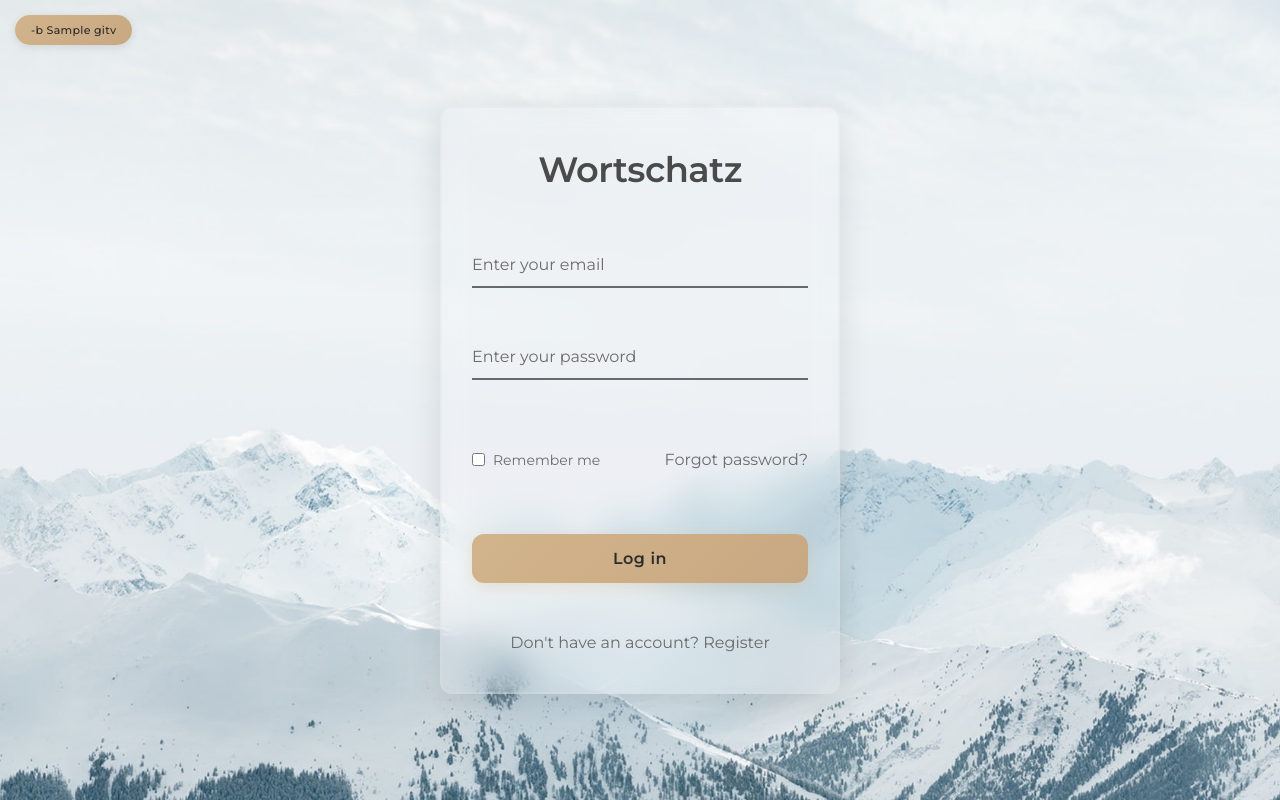
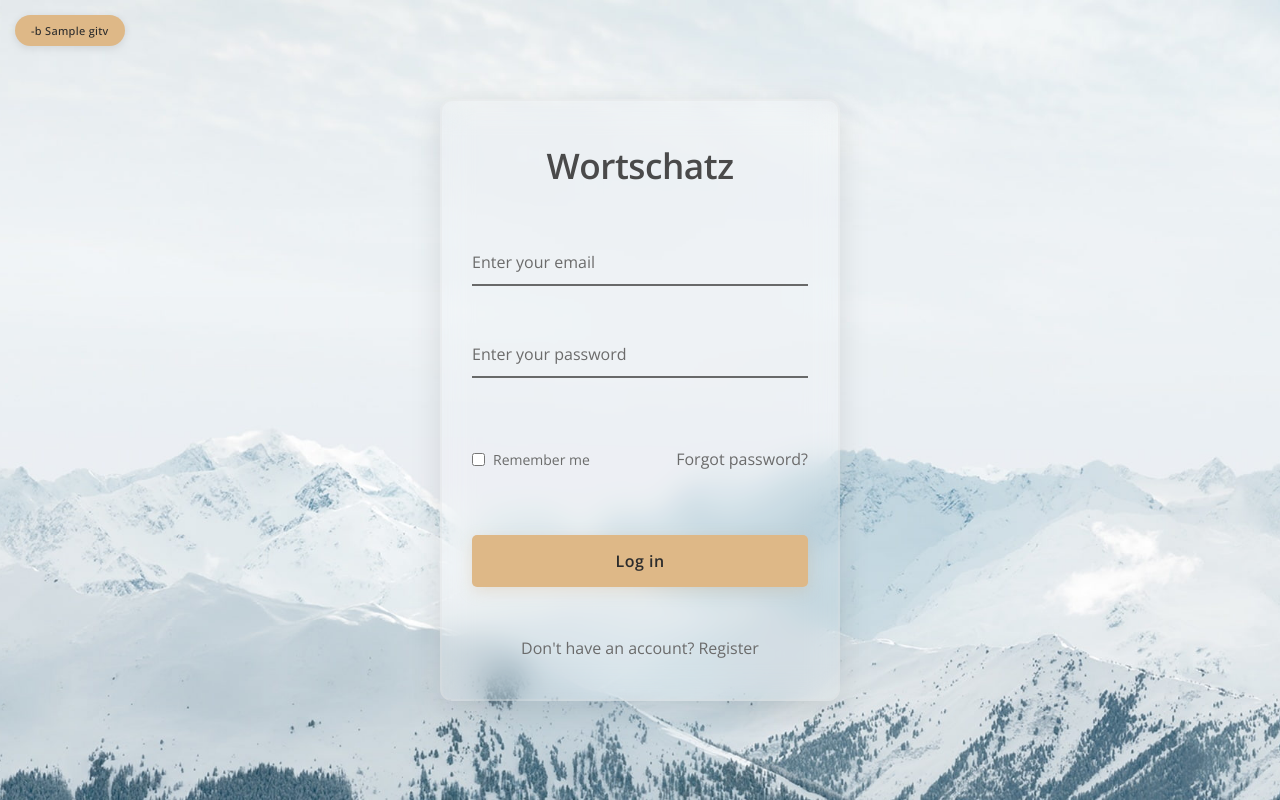
Before and after one commit to m4tice/wortschatz, a Flask app: template app/authentication/templates/authentication/signin.html in a window 1280 px wide. Run offline with Flask 3, Linux system fonts and the light colour scheme; the template is opened without the code that fills it: most values are stand-ins (such as "Sample title", 1, 10 or a date in 2020).

Commit message:
feat: css update

```diff
--- a/app/authentication/static/signin.css
+++ b/app/authentication/static/signin.css
@@ -1,11 +1,19 @@
 @import url("https://fonts.googleapis.com/css2?family=Montserrat:wght@200;300;400;500;600;700&display=swap");
+@import url("https://fonts.googleapis.com/css2?family=Open+Sans:wght@200;300;400;500;600;700&display=swap");
+
+:root {
+  --main: burlywood;
+  --side: #d2b48c;
+  --font-montserrat: "Montserrat", sans-serif;
+  --font-open-sans: "Open Sans", sans-serif;
+}
 
 /* Reset and base styles */
 * {
     margin: 0;
     padding: 0;
     box-sizing: border-box;
-    font-family: "Montserrat", sans-serif;
+    font-family: var(--font-open-sans);
 }
 
 /* Body layout and background */
@@ -48,7 +56,7 @@ body {
 }
 
 .cont-wrapper a:hover {
-    color: #d2b48c !important;
+    color: var(--main) !important;
     text-decoration: underline;
 }
 
@@ -77,7 +85,7 @@ h2 {
 }
 
 .input-field:focus-within {
-    border-bottom-color: #d2b48c;
+    border-bottom-color: var(--main);
 }
 
 /* Input field labels */
@@ -115,7 +123,7 @@ h2 {
     font-size: 0.75rem;
     font-weight: 500;
     top: -10px;
-    color: #d2b48c;
+    color: var(--main);
     transform: translateY(0);
 }
 
@@ -136,7 +144,7 @@ h2 {
 }
 
 .cont-forget label:hover {
-    color: #d2b48c;
+    color: var(--main);
 }
 
 .cont-forget label p {
@@ -145,19 +153,20 @@ h2 {
 }
 
 #remember {
-    accent-color: #d2b48c;
+    accent-color: var(--main);
     cursor: pointer;
 }
 
 /* Login button */
 .btn-login {
-    background: linear-gradient(135deg, #d2b48c, #c8a882);
+    /* background: linear-gradient(135deg, var(--main), #c8a882); */
+    background: burlywood;
     color: #2c2c2c;
     font-weight: 600;
     font-size: 16px;
     border: none;
     padding: 15px 25px;
-    border-radius: 12px;
+    border-radius: 5px;
     cursor: pointer;
     transition: all 0.3s ease;
     margin-top: 10px;
@@ -191,7 +200,7 @@ h2 {
 }
 
 .register-link:hover {
-    color: #d2b48c !important;
+    color: var(--main) !important;
     text-decoration: underline;
 }
 
@@ -200,7 +209,8 @@ h2 {
     position: absolute;
     top: 15px;
     left: 15px;
-    background: linear-gradient(135deg, #d2b48c, #c8a882);
+    /* background: linear-gradient(135deg, var(--main), #c8a882); */
+    background: burlywood;
     color: #2c2c2c;
     padding: 8px 16px;
     font-size: 11px;
```
Also changed, not shown: app/authentication/static/registration.css (+16 -6 lines).
